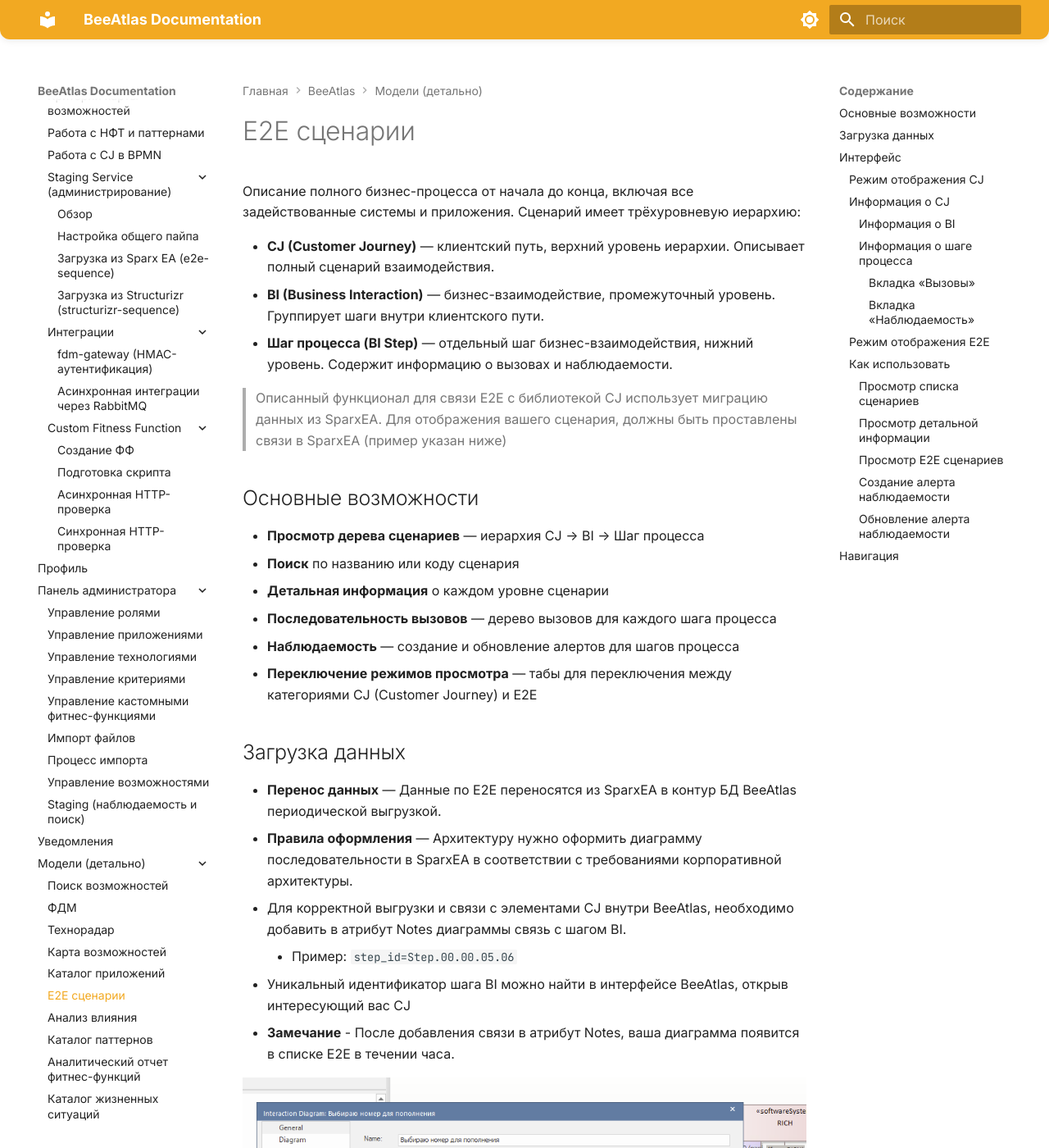
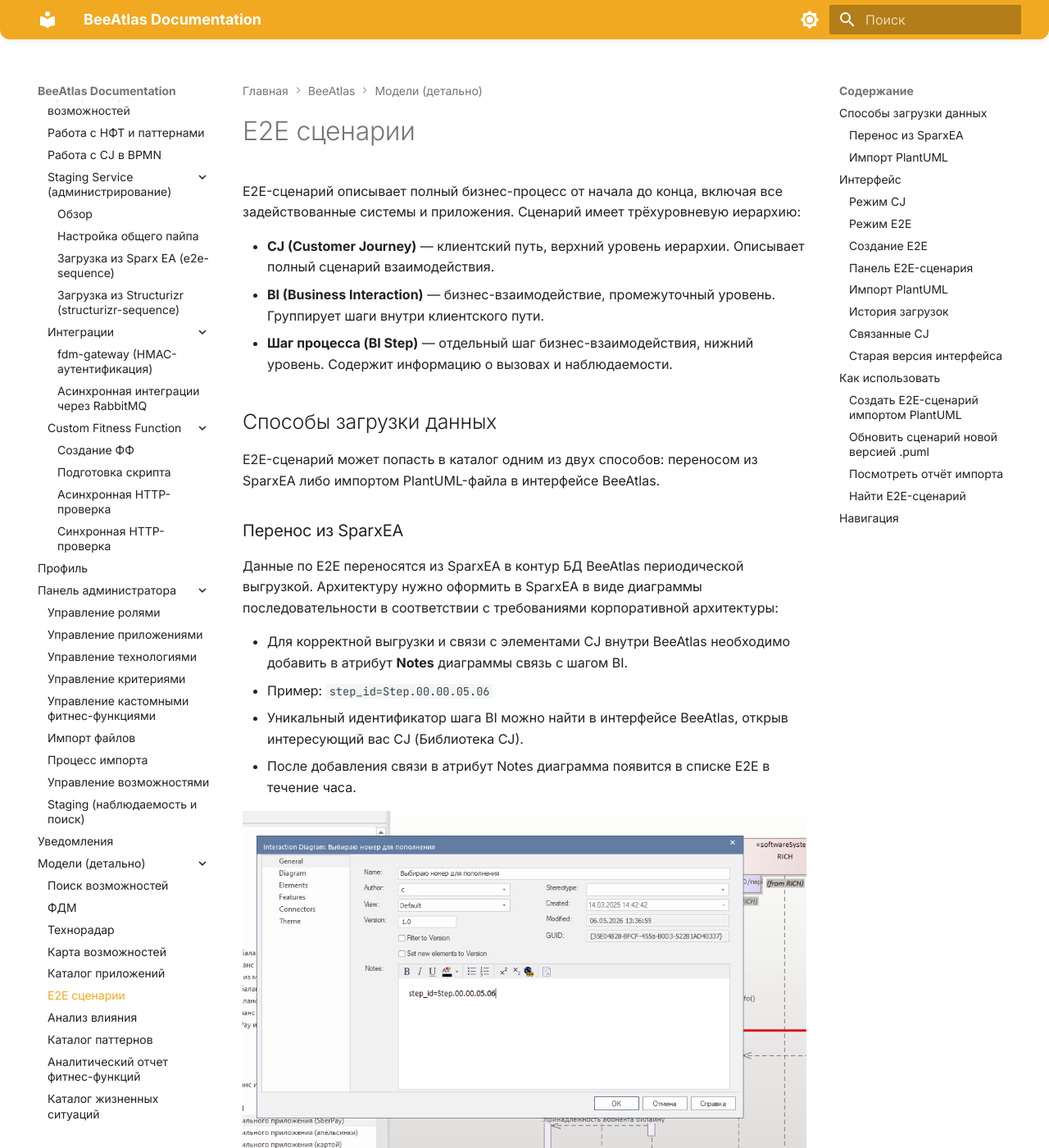
Before and after one commit to tech-beeline/beeatlas-doc, an MkDocs documentation site: the page built from docs/beeatlas-docs/models/e2e.md, in a window 1280 px wide and 1400 px high. Shown: the whole window at 82% size. Built offline with MkDocs 1.6.1 and Material for MkDocs 9.7.7, drawn with Linux system fonts in a browser that asks for light colours; some of the changed text lies outside the part shown.

Commit message:
docs: E2E — новый воркспейс и импорт PlantUML
Co-Authored-By: Claude Code <noreply@anthropic.com>
(cherry picked from commit 06a5d963e945bab5913c829c4992ae0f032ec2ba)

```diff
--- a/docs/beeatlas-docs/models/e2e.md
+++ b/docs/beeatlas-docs/models/e2e.md
@@ -1,151 +1,118 @@
 # E2E сценарии
 
-Описание полного бизнес-процесса от начала до конца, включая все задействованные системы и приложения. Сценарий имеет трёхуровневую иерархию:
+E2E-сценарий описывает полный бизнес-процесс от начала до конца, включая все задействованные системы и приложения. Сценарий имеет трёхуровневую иерархию:
 
 - **CJ (Customer Journey)** — клиентский путь, верхний уровень иерархии. Описывает полный сценарий взаимодействия.
 - **BI (Business Interaction)** — бизнес-взаимодействие, промежуточный уровень. Группирует шаги внутри клиентского пути.
 - **Шаг процесса (BI Step)** — отдельный шаг бизнес-взаимодействия, нижний уровень. Содержит информацию о вызовах и наблюдаемости.
 
-> Описанный функционал для связи Е2Е с библиотекой CJ использует миграцию данных из SparxEA. Для отображения вашего сценария, должны быть проставлены связи в SparxEA (пример указан ниже)
+## Способы загрузки данных
 
-## Основные возможности
+E2E-сценарий может попасть в каталог одним из двух способов: переносом из SparxEA либо импортом PlantUML-файла в интерфейсе BeeAtlas.
 
-- **Просмотр дерева сценариев** — иерархия CJ → BI → Шаг процесса
-- **Поиск** по названию или коду сценария
-- **Детальная информация** о каждом уровне сценарии
-- **Последовательность вызовов** — дерево вызовов для каждого шага процесса
-- **Наблюдаемость** — создание и обновление алертов для шагов процесса
-- **Переключение режимов просмотра** — табы для переключения между категориями CJ (Customer Journey) и E2E
+### Перенос из SparxEA
 
-## Загрузка данных
+Данные по E2E переносятся из SparxEA в контур БД BeeAtlas периодической выгрузкой. Архитектуру нужно оформить в SparxEA в виде диаграммы последовательности в соответствии с требованиями корпоративной архитектуры:
 
-- **Перенос данных** — Данные по Е2Е переносятся из SparxEA в контур БД BeeAtlas периодической выгрузкой.
-- **Правила оформления** — Архитектуру нужно оформить диаграмму последовательности в SparxEA в соответствии с требованиями корпоративной архитектуры.
-  - Для корректной выгрузки и связи с элементами CJ внутри BeeAtlas, необходимо добавить в атрибут Notes диаграммы связь с шагом BI.
-    - Пример: `step_id=Step.00.00.05.06`
-  - Уникальный идентификатор шага BI можно найти в интерфейсе BeeAtlas, открыв интересующий вас CJ
-- **Замечание** - После добавления связи в атрибут Notes, ваша диаграмма появится в списке Е2Е в течении часа.
+- Для корректной выгрузки и связи с элементами CJ внутри BeeAtlas необходимо добавить в атрибут **Notes** диаграммы связь с шагом BI.
+  - Пример: `step_id=Step.00.00.05.06`
+  - Уникальный идентификатор шага BI можно найти в интерфейсе BeeAtlas, открыв интересующий вас CJ (Библиотека CJ).
+- После добавления связи в атрибут Notes диаграмма появится в списке E2E в течение часа.
 
 ![e2e](images/e2e_sparx.png)
 
+### Импорт PlantUML
+
+Сценарий можно также создать или обновить напрямую в интерфейсе, импортировав файл PlantUML (`.puml`). Диаграмма последовательности из файла отображается во вкладке «Последовательность вызовов» сценария, а каждый импорт сохраняется как отдельная версия файла. Подробнее — в разделе [Импорт PlantUML](#импорт-plantuml).
+
 ## Интерфейс
 
-Страница имеет шапку с названием "Каталог E2E сценариев" и переключатели (табы) для выбора режима отображения: **CJ** и **E2E**.
+Раздел **«Каталог E2E сценариев»** открывается по пути **«Модели» → «E2E сценарии»**. В шапке страницы расположены кнопка **«Создать E2E»** и переключатель режимов **CJ | E2E**, справа вверху — ссылка **«К старой версии»** на прежний интерфейс раздела.
 
-### Режим отображения CJ
+### Режим CJ
 
-![e2e.png](images%2Fe2e.png)
+Доступен поиск по названию или коду. Под строкой поиска отображается список клиентских путей (Customer Journey), связанных с E2E-сценариями (элементы отмечены тегами каналов: APP, WEB, MP, USSD и т. п.). При выборе сценария показывается ссылка на его карточку — переход к просмотру деталей в Библиотеке CJ.
 
-При выборе режима "CJ" доступен поиск по названию или коду CJ, BI и шага BI. Под строкой поиска отображается иерархическое дерево сценариев:
+![e2e](images/e2e_ws.png)
 
-- CJ — элементы с маджентовым аватаром и буквами «CJ»
-- BI — элементы с бирюзовым аватаром и буквами «BI»
-- Шаг процесса — элементы с синим аватаром и буквами «SP»
+### Режим E2E
 
-### Информация о CJ
+Доступен поиск по названию E2E-сценария. Под строкой поиска отображается список E2E-сценариев. Выбор сценария открывает правую панель сценария.
 
-При выборе элемента CJ отображается:
+![e2e](images/e2e_list.png)
 
-- Название сценария (заголовок)
-- Код сценария
-- Ссылка на страницу редактирования CJ
+### Создание E2E
 
-#### Информация о BI
+Кнопка **«Создать E2E»** (доступна в режиме E2E) открывает форму **«Создание E2E»** — указывается название сценария и связанные параметры, внизу кнопки «Закрыть» / «Создать».
 
-При выборе элемента BI отображается:
+![e2e](images/e2e_create.png)
 
-- Хлебные крошки с переходом к родительскому CJ
-- Название бизнес-взаимодействия (заголовок)
-- Код бизнес-взаимодействия
-- Ссылка на страницу просмотра BI
+После создания сценария в него необходимо загрузить PlantUML-диаграмму (см. «Импорт PlantUML»), либо сценарий появится автоматически из выгрузки SparxEA.
 
-#### Информация о шаге процесса
+### Панель E2E-сценария
 
-При выборе шага процесса отображается:
+При выборе сценария в списке открывается правая панель со свойствами сценария:
 
-- Хлебные крошки с переходом к CJ и BI
-- Название шага (заголовок)
-- Код шага
-- Две вкладки: **«Вызовы»** и **«Наблюдаемость»**
+- заголовок и код сценария; в шапке панели — иконки действий **Редактировать** и **Импорт PlantUML**;
+- вкладки: **«Последовательность вызовов»** | **«Связанные CJ»** | **«История загрузок»**;
+- внизу — кнопки «Закрыть» / «Сохранить».
 
-##### Вкладка «Вызовы»
+Вкладка **«Последовательность вызовов»** показывает последовательность вызовов процесса. Для E2E, загруженных из PlantUML, здесь отображается отрисованная диаграмма последовательности (на примере ниже — сценарий прошивки DSIM по запросу абонента).
 
-![e2e](images/e2e_sp_vizov.png)
+![e2e](images/e2e_drawer_puml.png)
 
-Отображает дерево последовательности вызовов для выбранного шага. Каждый узел дерева содержит:
+### Импорт PlantUML
 
-- Название операции
-- Метрики: RPS (запросов в секунду), задержка (latency), уровень ошибок (error_rate)
-- Атрибуты: код интерфейса, код контейнера, код продукта
+Основной способ завести новый или обновить существующий E2E-сценарий по диаграмме:
 
-Узлы с дочерними вызовами можно раскрывать и сворачивать. Если данных о вызовах нет, отображается сообщение «Нет данных».
+1. Откройте сценарий в списке E2E (или создайте новый через «Создать E2E»).
+2. Нажмите иконку **импорта PlantUML** в шапке панели сценария.
+3. В окне **«Импортирование PlantUml»** перетащите `.puml`-файл в область загрузки («Перетащите сюда файлы или загрузите документы») либо нажмите **«Добавить файл»**.
 
-##### Вкладка «Наблюдаемость»
+![e2e](images/e2e_import_modal.png)
 
-![e2e](images/e2e_sp_nabl.png)
+4. После успешной загрузки появляется сообщение **«PlantUML импортирован. Отчёт можно посмотреть в истории загрузок»**, а диаграмма отображается во вкладке «Последовательность вызовов».
 
-Отображает информацию об алертах для выбранного шага:
+Каждый импорт сохраняется как отдельная версия файла в хранилище `E2E_PLANTUML/<имя>_<время>.puml`.
 
-- **Заголовок** — «Alerts» с идентификатором
-- **Статус** — бейдж «Успешно» (зелёный) или «Ошибка» (красный)
-- **Метаданные** — версия, дата генерации, инициатор
-- **Комментарий** — текстовый комментарий к алерту
-- **Кнопка действия** — «Создать alerts» (если алерта нет) или «Обновить alerts» (если алерт существует)
+### История загрузок
 
-Если алерты ещё не создавались, отображается сообщение «Для этого процесса алерты еще не создавались».
+Вкладка **«История загрузок»** показывает все загруженные версии PlantUML-файлов для сценария — таблицу **Название | Дата | Отчёт**. Для каждой версии доступны отчёт импорта (**«Посмотреть»**) и скачивание файла.
 
+![e2e](images/e2e_history.png)
 
-### Режим отображения E2E
+### Связанные CJ
 
-При выборе режима "E2E" доступен поиск по названию E2E сценария. Под строкой поиска отображается список E2E сценариев. При выборе сценария в основной области отображается:
+Вкладка **«Связанные CJ»** показывает клиентские пути, связанные со сценарием, с переходом к их карточкам в Библиотеке CJ.
 
-- Название сценария
-- Последовательность вызовов на вкладке "Вызовы"
-- Связанные CJ на вкладке "Связанные CJ"
+### Старая версия интерфейса
 
-![e2e](images/e2e_vkl_e2e.png)
+По ссылке **«К старой версии»** доступен прежний интерфейс раздела, в котором E2E-сценарии просматриваются как дерево **CJ → BI → шаг процесса**. Для шага процесса доступны вкладки **«Вызовы»** (дерево последовательности вызовов с метриками) и **«Наблюдаемость»** (создание и обновление алертов).
 
-### Как использовать
+## Как использовать
 
-#### Просмотр списка сценариев
+### Создать E2E-сценарий импортом PlantUML
 
-1. Перейдите в раздел **«Модели»** → **«E2E сценарии»**
-2. В левой панели просмотрите дерево доступных сценариев
-3. Раскройте нужный CJ, чтобы увидеть список бизнес-взаимодействий (BI)
-4. Раскройте нужный BI, чтобы увидеть шаги процесса
+1. Перейдите в раздел **«Модели» → «E2E сценарии»** и выберите режим **E2E**.
+2. Нажмите **«Создать E2E»** и укажите название сценария.
+3. В открывшейся панели сценария нажмите иконку **импорта PlantUML** и загрузите `.puml`-файл.
+4. Убедитесь, что диаграмма отобразилась во вкладке **«Последовательность вызовов»**, и нажмите **«Сохранить»**.
 
-#### Просмотр детальной информации
+### Обновить сценарий новой версией `.puml`
 
-1. Выберите элемент в дереве слева
-2. В правой панели ознакомьтесь с информацией о выбранной сущности
-3. Используйте хлебные крошки для навигации между уровнями иерархии
-4. Перейдите по ссылкам для открытия страниц CJ или BI в других разделах системы
+1. Выберите нужный E2E-сценарий в списке.
+2. Нажмите иконку **импорта PlantUML** и загрузите новый файл.
+3. Дождитесь сообщения об успешном импорте — новая версия появится во вкладке **«История загрузок»**.
 
-#### Просмотр E2E сценариев
+### Посмотреть отчёт импорта
 
-1. Перейдите в раздел **«Модели»** → **«E2E сценарии»**
-2. Выберите режим отображения **«E2E»** с помощью табов в шапке страницы
-3. В строке поиска введите название интересующего E2E сценария
-4. Выберите нужный сценарий из списка
-5. В правой панели перейдите на вкладку **«Вызовы»** для просмотра последовательности вызовов
-6. Перейдите на вкладку **«Связанные CJ»** для просмотра и перехода к связанным CJ
+1. Откройте сценарий → вкладка **«История загрузок»**.
+2. У нужной версии файла нажмите **«Посмотреть»**, чтобы ознакомиться с отчётом загрузки.
 
-#### Создание алерта наблюдаемости
+### Найти E2E-сценарий
 
-1. Выберите шаг процесса в дереве
-2. Перейдите на вкладку **«Наблюдаемость»**
-3. Нажмите кнопку **«Создать alerts»**
-4. В открывшейся боковой панели введите комментарий
-5. Нажмите **«Создать»**
-
-#### Обновление алерта наблюдаемости
-
-1. Выберите шаг процесса в дереве
-2. Перейдите на вкладку **«Наблюдаемость»**
-3. Ознакомьтесь с текущим статусом и метаданными алерта
-4. Нажмите кнопку **«Обновить alerts»**
-5. В открывшейся боковой панели отредактируйте комментарий
-6. Нажмите **«Обновить»**
+1. В режиме **E2E** введите название сценария в строке поиска.
+2. Выберите сценарий из списка и откройте его панель.
 
 ## Навигация
 
```
Also changed, not shown: docs/beeatlas-docs/models/images/e2e.png (deleted), docs/beeatlas-docs/models/images/e2e_create.png (added), docs/beeatlas-docs/models/images/e2e_drawer_puml.png (added), docs/beeatlas-docs/models/images/e2e_history.png (added), docs/beeatlas-docs/models/images/e2e_import_modal.png (added), docs/beeatlas-docs/models/images/e2e_list.png (added), docs/beeatlas-docs/models/images/e2e_sp_nabl.png (deleted), docs/beeatlas-docs/models/images/e2e_sp_vizov.png (deleted), docs/beeatlas-docs/models/images/e2e_vkl_e2e.png (deleted), docs/beeatlas-docs/models/images/e2e_ws.png (added).
